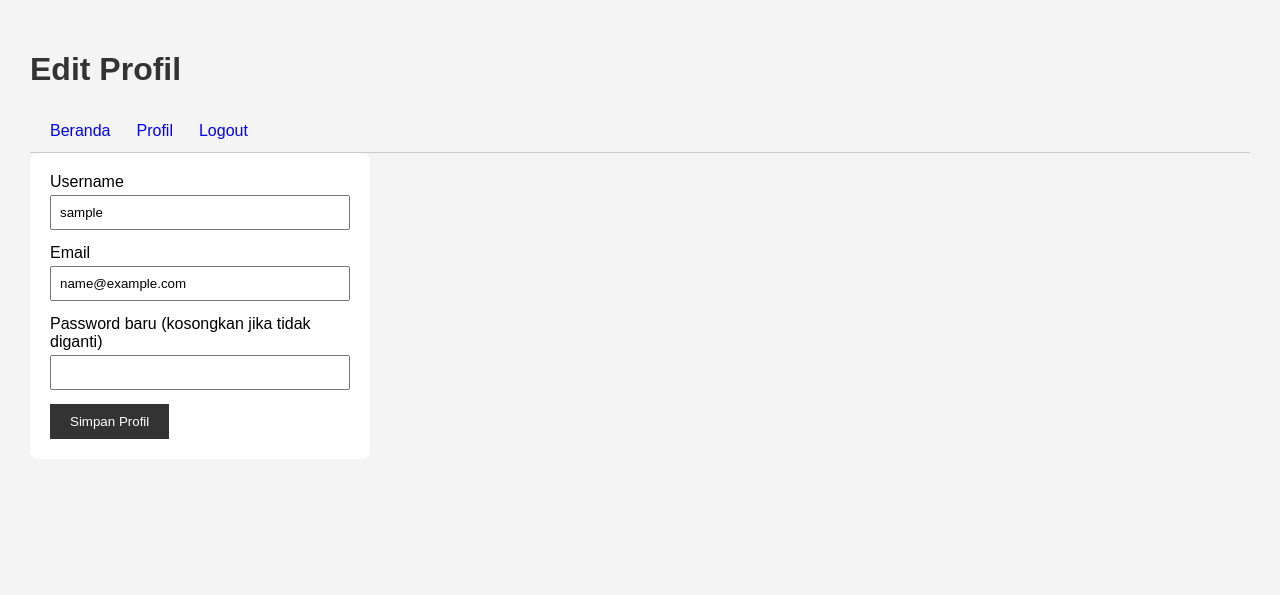
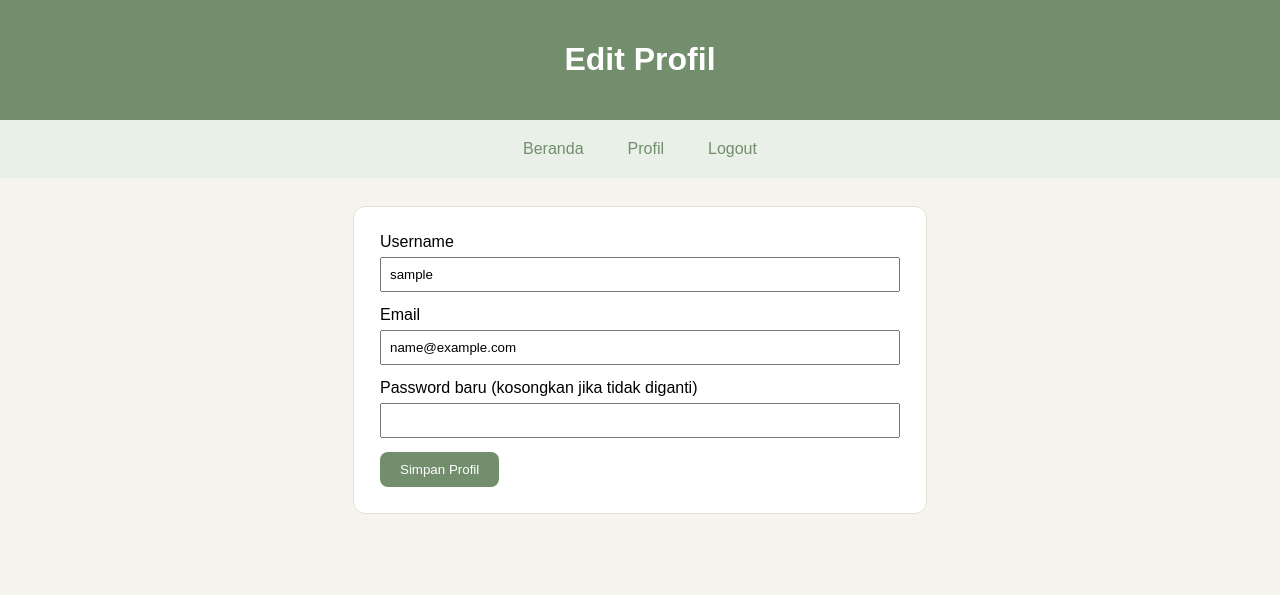
Before and after one commit to AchQusyairiZainulMahbubi/Project_DPW, a PHP site: page /component/profil.php in a window 1280 px wide. Shown: the top 595 px of the page. Run offline with PHP 8.4, Linux system fonts and the light colour scheme; the visitor is signed in with stand-in values (Sample User, id 1).

Commit message:
ubah css

```diff
--- a/client/buat_topik.php
+++ b/client/buat_topik.php
@@ -45,7 +45,6 @@
     <meta name="viewport" content="width=device-width, initial-scale=1.0">
     <title>Buat Topik Diskusi</title>
     <link rel="stylesheet" href="../css/style.css">
-    <link rel="stylesheet" href="../css/halaman.css">
 </head>
 <body>
 
--- a/client/topik_lain.php
+++ b/client/topik_lain.php
@@ -22,7 +22,6 @@
     <meta name="viewport" content="width=device-width, initial-scale=1.0">
     <title>Topik Client Lain</title>
     <link rel="stylesheet" href="../css/style.css">
-    <link rel="stylesheet" href="../css/halaman.css">
 </head>
 <body>
 
--- a/client/topik_saya.php
+++ b/client/topik_saya.php
@@ -30,7 +30,6 @@
     <meta name="viewport" content="width=device-width, initial-scale=1.0">
     <title>Topik Saya</title>
     <link rel="stylesheet" href="../css/style.css">
-    <link rel="stylesheet" href="../css/halaman.css">
 </head>
 <body>
 
--- a/component/profil.php
+++ b/component/profil.php
@@ -55,7 +55,6 @@
     <meta name="viewport" content="width=device-width, initial-scale=1.0">
     <title>Edit Profil</title>
     <link rel="stylesheet" href="../css/style.css">
-    <link rel="stylesheet" href="../css/halaman.css">
 </head>
 <body>
 
--- a/config/koneksi.php
+++ b/config/koneksi.php
@@ -1,6 +1,6 @@
 <?php
 
-    $koneksi = mysqli_connect("localhost", "root", "", "forum");
+    $koneksi = mysqli_connect("localhost", "root", "", "forumbaru");
 
     if (!$koneksi) {
         die("Koneksi gagal: " . mysqli_connect_error());
--- a/css/halaman.css
+++ /dev/null
@@ -1,53 +0,0 @@
-.navbar {
-    display: flex;
-    flex-wrap: wrap;
-    gap: 16px;
-    padding: 12px 20px;
-    border-bottom: 1px solid #ccc;
-}
-
-.topik {
-    border: 1px solid #ccc;
-    border-radius: 6px;
-    padding: 12px 16px;
-    margin-bottom: 16px;
-}
-
-.balasan {
-    border-left: 3px solid #888;
-    padding: 4px 12px;
-    margin: 8px 0;
-}
-
-.error {
-    display: block;
-    color: #c00000;
-}
-
-.pesan {
-    padding: 8px 12px;
-    margin-bottom: 12px;
-    border: 1px solid #2e7d32;
-    color: #2e7d32;
-}
-
-.form-grup {
-    margin-bottom: 14px;
-}
-
-.form-grup label {
-    display: block;
-    margin-bottom: 4px;
-}
-
-.form-grup input[type="text"],
-.form-grup select,
-.form-grup textarea {
-    width: 100%;
-    max-width: 600px;
-    box-sizing: border-box;
-}
-
-.form-grup textarea {
-    min-height: 140px;
-}
--- a/css/style.css
+++ b/css/style.css
@@ -1,43 +1,185 @@
-
+/* =========================
+   1. Base / Reset
+   ========================= */
 body {
     font-family: Arial, sans-serif;
-    background-color: #f4f4f4;
+    background-color: #F6F4EE;
     margin: 0;
-    padding: 30px;
 }
 
-h1, h2, h3 {
-    color: #333;
+a {
+    color: #728E6D;
+    text-decoration: none;
 }
 
-form {
-    background-color: white;
-    padding: 20px;
-    width: 300px;
-    border-radius: 8px;
+a:hover {
+    color: #2e7d32;
+    text-decoration: underline;
 }
 
-input, select {
+/* =========================
+   2. Layout
+   ========================= */
+header {
+    background-color: #728E6D;
+    color: white;
+    padding: 20px;
+    text-align: center;
+    position: relative;
+}
+
+main {
+    max-width: 780px;
+    margin: 0 auto;
+    padding: 28px 18px 60px;
+}
+
+/* =========================
+   3. Navigasi
+   ========================= */
+.navbar {
+    display: flex;
+    flex-wrap: wrap;
+    gap: 16px;
+    justify-content: center;
+    align-items: center;
+    padding: 12px 20px;
+    background-color: #E9F0E7;
+}
+
+.navbar a {
+    padding: 8px 14px;
+    color: #728E6D;
+    text-decoration: none;
+    border-radius: 20px;
+}
+
+.navbar a:hover {
+    color: #2e7d32;
+}
+
+.card {
+    position: absolute;
+    top: 15px;
+    right: 20px;
+    display: flex;
+    gap: 10px;
+}
+
+.card a {
+    padding: 10px 20px;
+    border-radius: 20px;
+    background-color: #C8B48A;
+    color: #3b3220;
+    text-decoration: none;
+    font-size: 14px;
+}
+
+/* =========================
+   4. Form
+   ========================= */
+form {
+    background: #ffffff;
+    border: 1px solid #E3DFD2;
+    border-radius: 12px;
+    padding: 26px;
+    width: 100%;
+    max-width: 520px;
+}
+
+main > form {
+    margin: 0 auto 22px;
+}
+
+main > form + p,
+main > form ~ a {
+    display: block;
+    text-align: center;
+    margin: 0 0 8px;
+}
+
+input,
+select {
     width: 100%;
     padding: 8px;
     box-sizing: border-box;
 }
 
+textarea {
+    resize: vertical;
+}
+
+.form-grup {
+    margin-bottom: 14px;
+}
+
+.form-grup label {
+    display: block;
+    margin: 0 0 6px;
+}
+
+.form-grup input[type="text"],
+.form-grup input[type="password"],
+.form-grup select,
+.form-grup textarea {
+    width: 100%;
+    max-width: none;
+}
+
+.form-grup textarea {
+    min-height: 160px;
+}
+
+/* =========================
+   5. Tombol
+   ========================= */
 button {
     padding: 10px 20px;
-    background-color: #333;
+    background-color: #728E6D;
     color: white;
     border: none;
+    border-radius: 8px;
     cursor: pointer;
 }
 
-a {
-    color: blue;
-    text-decoration: none;
-    margin-right: 10px;
+button:hover {
+    background: #C8B48A;
+}
+
+/* =========================
+   6. Konten (Topik & Balasan)
+   ========================= */
+.topik {
+    background: #ffffff;
+    border: 1px solid #E3DFD2;
+    border-radius: 12px;
+    padding: 20px 22px;
+    margin-bottom: 20px;
+}
+
+.topik a {
+    display: inline-block;
+    margin: 2px 0 6px;
+}
+
+.balasan {
+    border-left: 3px solid #888;
+    padding: 4px 12px;
+    margin: 8px 0;
+}
+
+/* =========================
+   7. Pesan & Error
+   ========================= */
+.pesan {
+    padding: 8px 12px;
+    margin-bottom: 12px;
+    border: 1px solid #2e7d32;
+    color: #2e7d32;
 }
 
 .error {
-    color: red;
+    display: block;
+    color: #c00000;
     font-size: 12px;
 }
--- a/expert/edit_komentar.php
+++ b/expert/edit_komentar.php
@@ -54,7 +54,6 @@
     <meta name="viewport" content="width=device-width, initial-scale=1.0">
     <title>Edit Respon</title>
     <link rel="stylesheet" href="../css/style.css">
-    <link rel="stylesheet" href="../css/halaman.css">
 </head>
 <body>
 
--- a/expert/komentar.php
+++ b/expert/komentar.php
@@ -48,7 +48,6 @@
     <meta name="viewport" content="width=device-width, initial-scale=1.0">
     <title>Respon Topik</title>
     <link rel="stylesheet" href="../css/style.css">
-    <link rel="stylesheet" href="../css/halaman.css">
 </head>
 <body>
 
--- a/expert/semua_topik.php
+++ b/expert/semua_topik.php
@@ -22,7 +22,6 @@
     <meta name="viewport" content="width=device-width, initial-scale=1.0">
     <title>Semua Topik Diskusi</title>
     <link rel="stylesheet" href="../css/style.css">
-    <link rel="stylesheet" href="../css/halaman.css">
 </head>
 <body>
 
--- a/expert/topik_direspon.php
+++ b/expert/topik_direspon.php
@@ -22,7 +22,6 @@
     <meta name="viewport" content="width=device-width, initial-scale=1.0">
     <title>Topik yang Saya Respon</title>
     <link rel="stylesheet" href="../css/style.css">
-    <link rel="stylesheet" href="../css/halaman.css">
 </head>
 <body>
 
```
Also changed, not shown: index.php (+6 -6 lines).
